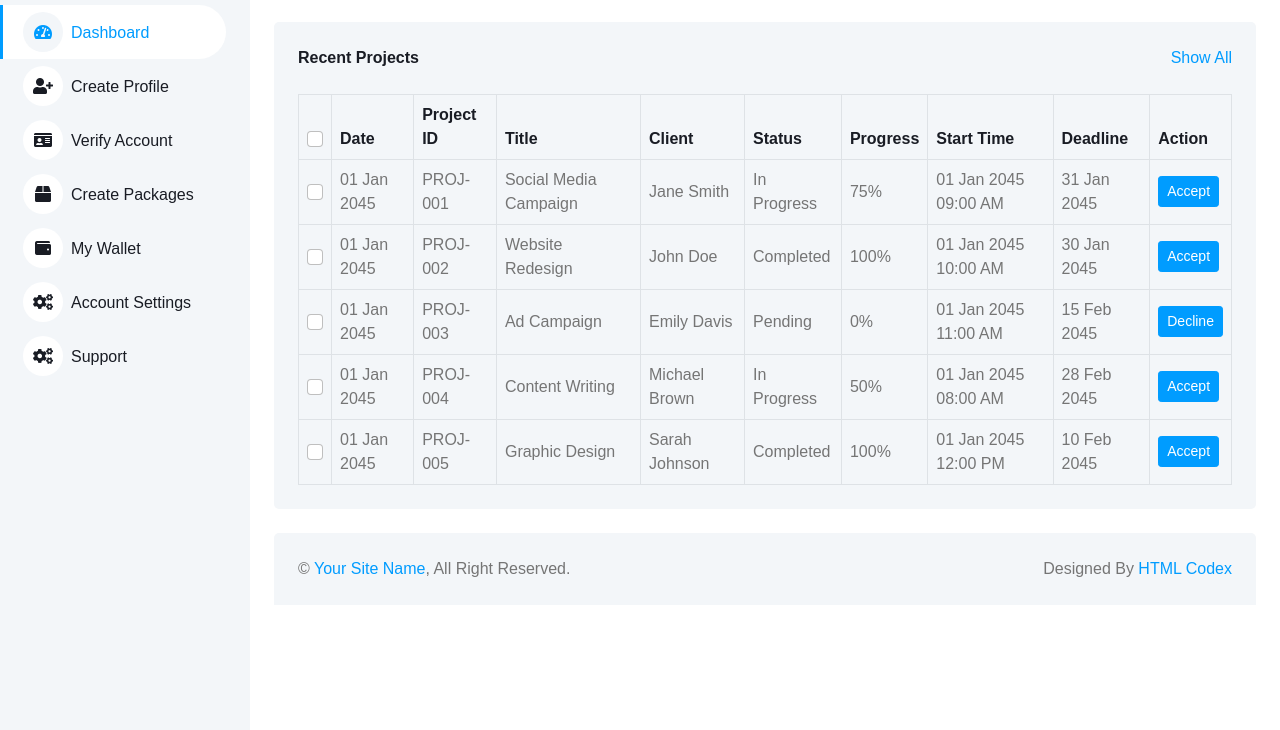
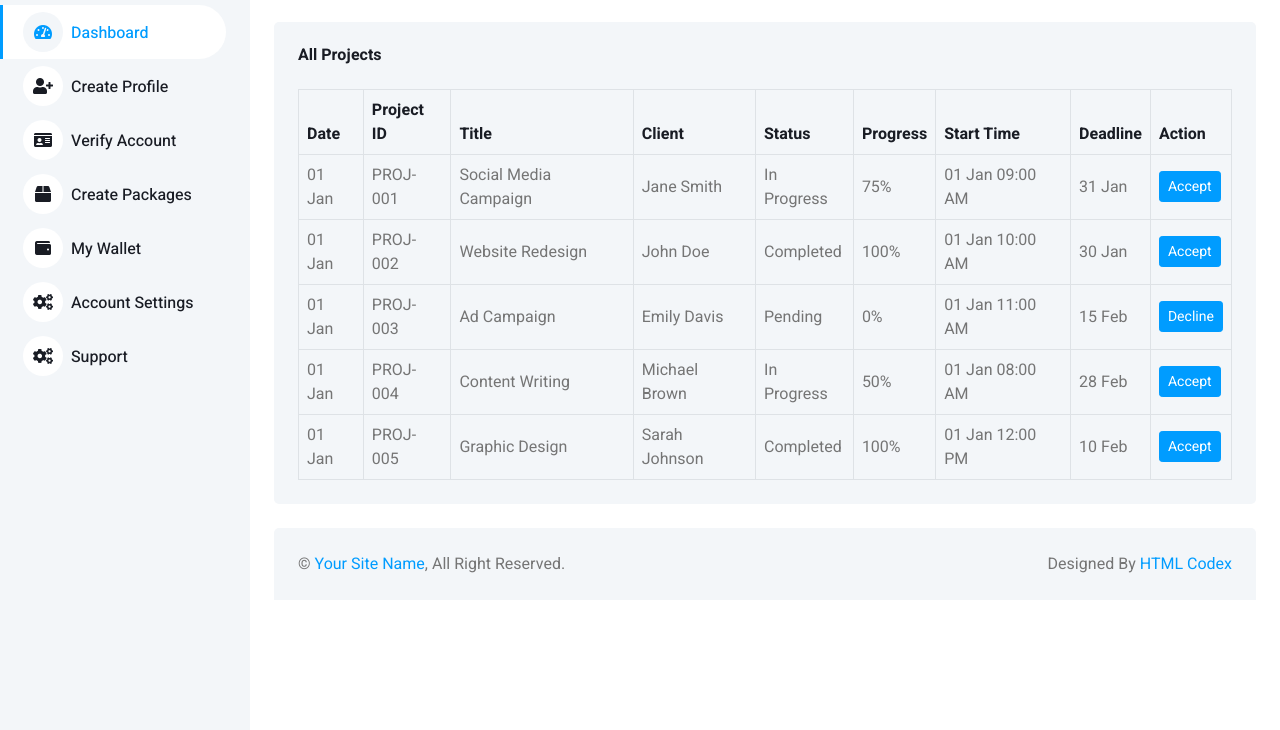
Before and after one commit to Abdelrahmann1/PropaGanda-MKTG-Dashboard, a plain HTML site: page index.html in a window 1280 px wide. Shown: the part 70-800 px from the top of the page. Drawn offline with nearby package versions, Linux system fonts and the light colour scheme.

Commit message:
updates in index

```diff
--- a/index.html
+++ b/index.html
@@ -11,6 +11,10 @@
     <!-- Favicon -->
     <link href="img/favicon.ico" rel="icon">
 
+    <!-- Google Web Fonts -->
+    <link rel="preconnect" href="https://fonts.googleapis.com">
+    <link rel="preconnect" href="https://fonts.gstatic.com" crossorigin>
+    <link href="https://fonts.googleapis.com/css2?family=Heebo:wght@400;500;600;700&display=swap" rel="stylesheet">
 
     <!-- Icon Font Stylesheet -->
     <link href="https://cdnjs.cloudflare.com/ajax/libs/font-awesome/5.10.0/css/all.min.css" rel="stylesheet">
@@ -72,8 +76,8 @@
 
                     <a href="accountSettings.html" class="nav-item nav-link"><i class="fa fa-cogs me-2"></i>Account
                         Settings</a>
-                        <a href="support.html" class="nav-item nav-link"><i class="fa fa-cogs me-2"></i>Support
-                            </a>
+                    <a href="support.html" class="nav-item nav-link"><i class="fa fa-cogs me-2"></i>Support
+                    </a>
 
                 </div>
 
@@ -97,7 +101,7 @@
                         <a href="#" class="nav-link dropdown-toggle" data-bs-toggle="dropdown">
                             <img class="rounded-circle me-lg-2" src="img/user.jpg" alt=""
                                 style="width: 40px; height: 40px;">
-                            <span class="d-none d-lg-inline-flex">John Doe</span>
+                            <span class="d-none d-lg-inline-flex">Abdelrhmann</span>
                         </a>
                         <div class="dropdown-menu dropdown-menu-end bg-light border-0 rounded-0 rounded-bottom m-0">
 
@@ -111,14 +115,12 @@
             <div class="container-fluid pt-4 px-4">
                 <div class="bg-light text-center rounded p-4">
                     <div class="d-flex align-items-center justify-content-between mb-4">
-                        <h6 class="mb-0">Recent Projects</h6>
-                        <a href="#">Show All</a>
+                        <h6 class="mb-0">All Projects</h6>
                     </div>
                     <div class="table-responsive">
                         <table class="table text-start align-middle table-bordered table-hover mb-0">
                             <thead>
                                 <tr class="text-dark">
-                                    <th scope="col"><input class="form-check-input" type="checkbox"></th>
                                     <th scope="col">Date</th>
                                     <th scope="col">Project ID</th>
                                     <th scope="col">Title</th>
@@ -132,64 +134,60 @@
                             </thead>
                             <tbody>
                                 <tr>
-                                    <td><input class="form-check-input" type="checkbox"></td>
-                                    <td>01 Jan 2045</td>
+                                    <td>01 Jan </td>
                                     <td>PROJ-001</td>
                                     <td>Social Media Campaign</td>
                                     <td>Jane Smith</td>
                                     <td>In Progress</td>
                                     <td>75%</td>
-                                    <td>01 Jan 2045 09:00 AM</td>
-                                    <td>31 Jan 2045</td>
+                                    <td>01 Jan  09:00 AM</td>
+                                    <td>31 Jan </td>
                                     <td><a class="btn btn-sm btn-primary" href="#">Accept</a></td>
                                 </tr>
                                 <tr>
-                                    <td><input class="form-check-input" type="checkbox"></td>
-                                    <td>01 Jan 2045</td>
+                                    <td>01 Jan </td>
                                     <td>PROJ-002</td>
                                     <td>Website Redesign</td>
                                     <td>John Doe</td>
                                     <td>Completed</td>
                                     <td>100%</td>
-                                    <td>01 Jan 2045 10:00 AM</td>
-                                    <td>30 Jan 2045</td>
+                                    <td>01 Jan  10:00 AM</td>
+                                    <td>30 Jan </td>
                                     <td><a class="btn btn-sm btn-primary" href="#">Accept</a></td>
                                 </tr>
                                 <tr>
-                                    <td><input class="form-check-input" type="checkbox"></td>
-                                    <td>01 Jan 2045</td>
+                                    <td>01 Jan </td>
                                     <td>PROJ-003</td>
                                     <td>Ad Campaign</td>
                                     <td>Emily Davis</td>
                                     <td>Pending</td>
                                     <td>0%</td>
-                                    <td>01 Jan 2045 11:00 AM</td>
-                                    <td>15 Feb 2045</td>
+                                    <td>01 Jan  11:00 AM</td>
+                                    <td>15 Feb </td>
                                     <td><a class="btn btn-sm btn-primary" href="#">Decline</a></td>
                                 </tr>
                                 <tr>
-                                    <td><input class="form-check-input" type="checkbox"></td>
-                                    <td>01 Jan 2045</td>
+                                    <td>01 Jan </td>
                                     <td>PROJ-004</td>
                                     <td>Content Writing</td>
                                     <td>Michael Brown</td>
                                     <td>In Progress</td>
                                     <td>50%</td>
-                                    <td>01 Jan 2045 08:00 AM</td>
-                                    <td>28 Feb 2045</td>
+                                    <td>01 Jan  08:00 AM</td>
+                                    <td>28 Feb </td>
                                     <td><a class="btn btn-sm btn-primary" href="#">Accept</a></td>
                                 </tr>
                                 <tr>
-                                    <td><input class="form-check-input" type="checkbox"></td>
-                                    <td>01 Jan 2045</td>
+                                    <td>01 Jan </td>
                                     <td>PROJ-005</td>
                                     <td>Graphic Design</td>
                                     <td>Sarah Johnson</td>
                                     <td>Completed</td>
                                     <td>100%</td>
-                                    <td>01 Jan 2045 12:00 PM</td>
-                                    <td>10 Feb 2045</td>
-                                    <td><a class="btn btn-sm btn-primary" href="#">Accept</a></td>
+                                    <td>01 Jan  12:00 PM</td>
+                                    <td>10 Feb </td>
+                                    <td><a class="btn btn-sm btn-primary" href="#">Accept</a>
+                                    </td>
                                 </tr>
                             </tbody>
                         </table>
```
Also changed, not shown: create_packages.html (+2 -2 lines), my_wallet.html (+25 -7 lines).
